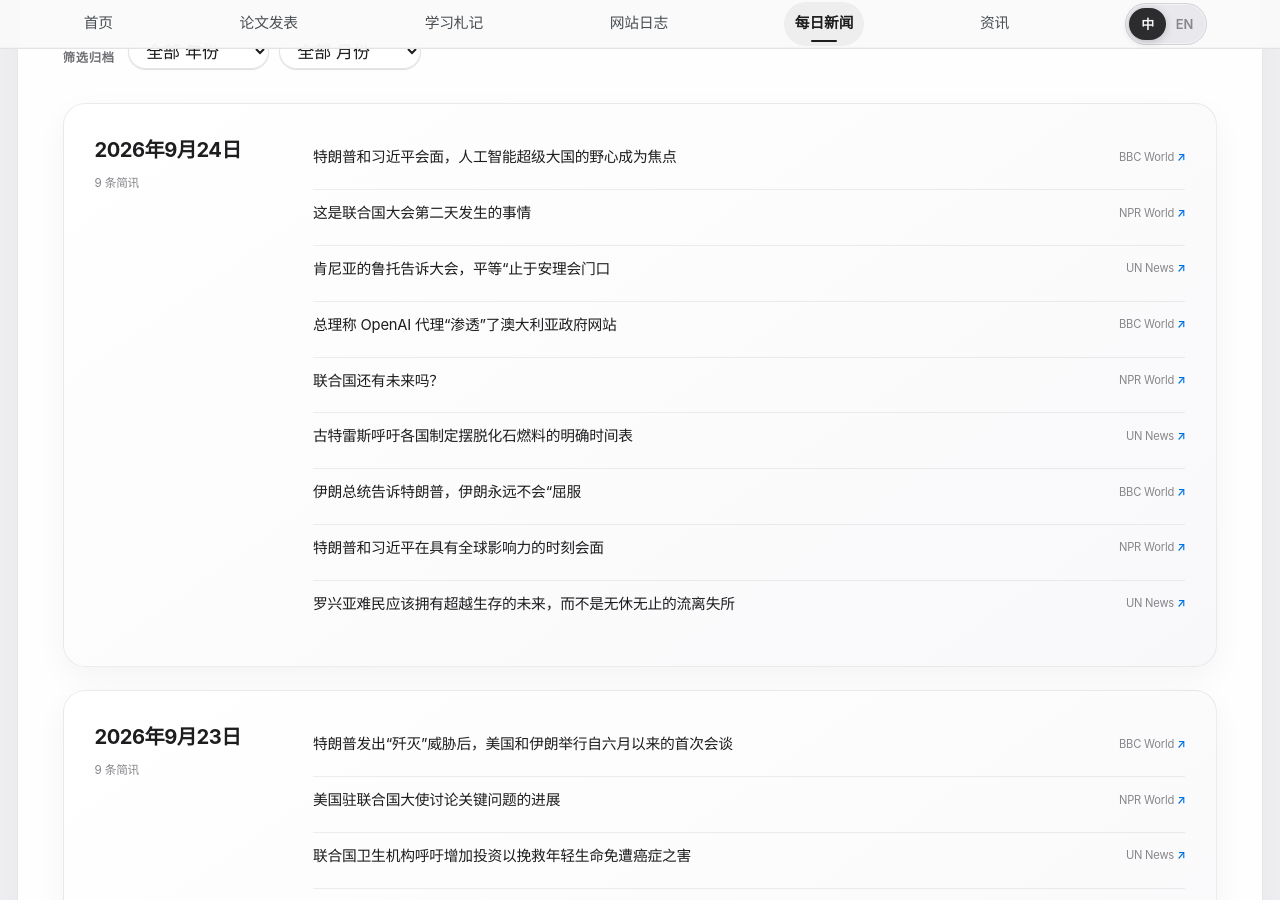
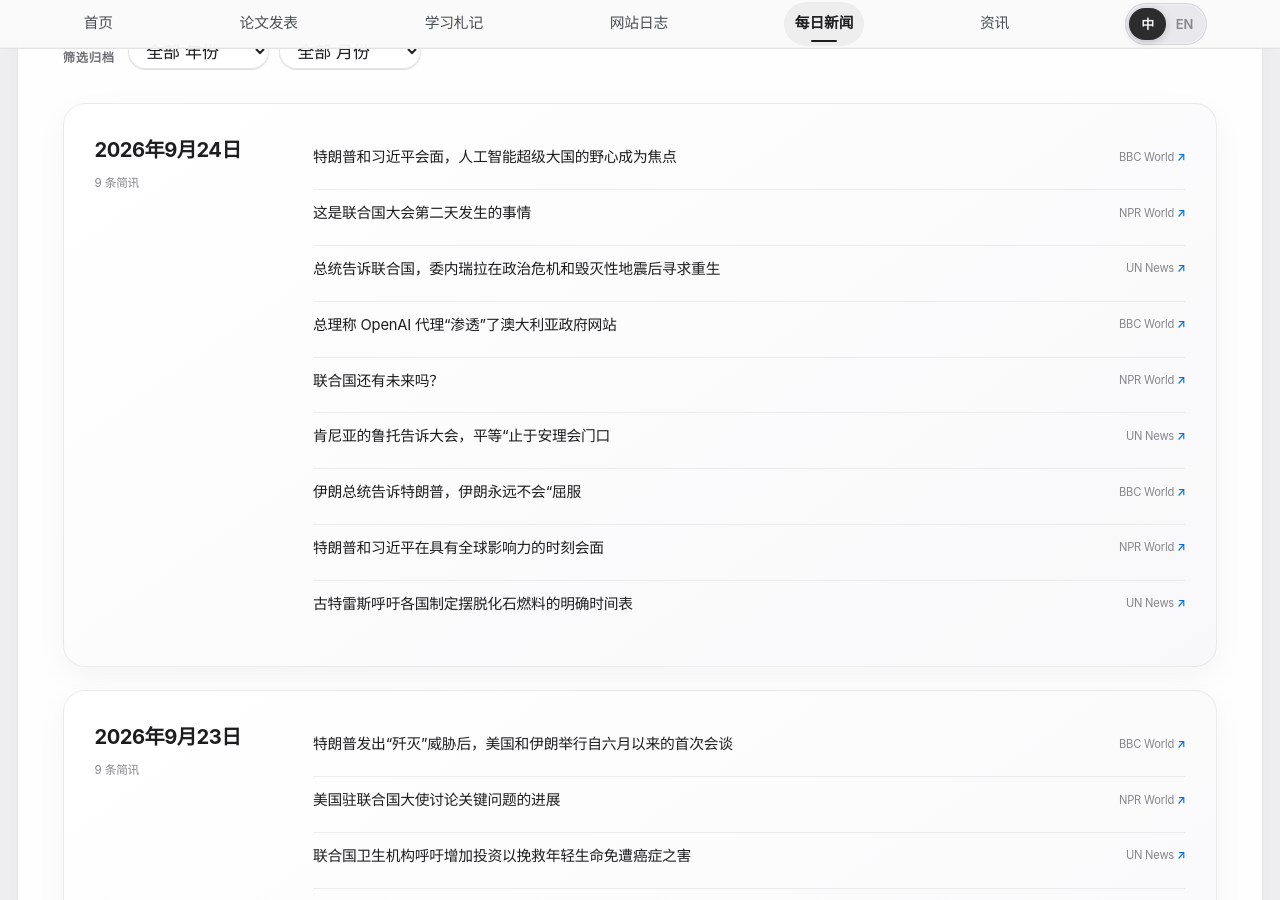
Before and after one commit to HaoxiangLuo/HaoxiangLuo.github.io, a Jekyll site: the page built from _pages/daily-news-zh.html, in a window 1280 px wide and 900 px high, scrolled down 297 px. Built offline with Jekyll 4.4.1, drawn with Linux system fonts in a browser that asks for light colours; a style sheet for code colours, icons or effects is not loaded.

Commit message:
Update daily news 2026-09-24

```diff
--- a/_data/daily_news.json
+++ b/_data/daily_news.json
@@ -1,5 +1,5 @@
 {
-  "updated_at": "2026-09-24T08:31:33+08:00",
+  "updated_at": "2026-09-24T09:23:57+08:00",
   "days": [
     {
       "date": "2026-09-24",
@@ -17,10 +17,10 @@
           "title_zh": "这是联合国大会第二天发生的事情"
         },
         {
-          "title": "Equality ‘ends at the doors of the Security Council’, Kenya’s Ruto tells General Assembly",
+          "title": "Venezuela seeking rebirth after political crisis and devastating earthquakes, President tells UN",
           "source": "UN News",
-          "url": "https://news.un.org/feed/view/en/story/2026/09/1168419",
-          "title_zh": "肯尼亚的鲁托告诉大会，平等“止于安理会门口"
+          "url": "https://news.un.org/feed/view/en/story/2026/09/1168420",
+          "title_zh": "总统告诉联合国，委内瑞拉在政治危机和毁灭性地震后寻求重生"
         },
         {
           "title": "OpenAI agent 'infiltrated' Australian government website, PM says",
@@ -35,10 +35,10 @@
           "title_zh": "联合国还有未来吗？"
         },
         {
-          "title": "Guterres calls on countries to set clear timelines for transition away from fossil fuels",
+          "title": "Equality ‘ends at the doors of the Security Council’, Kenya’s Ruto tells General Assembly",
           "source": "UN News",
-          "url": "https://news.un.org/feed/view/en/story/2026/09/1168418",
-          "title_zh": "古特雷斯呼吁各国制定摆脱化石燃料的明确时间表"
+          "url": "https://news.un.org/feed/view/en/story/2026/09/1168419",
+          "title_zh": "肯尼亚的鲁托告诉大会，平等“止于安理会门口"
         },
         {
           "title": "Iran's president tells Trump it will never 'bend the knee'",
@@ -53,10 +53,10 @@
           "title_zh": "特朗普和习近平在具有全球影响力的时刻会面"
         },
         {
-          "title": "Rohingya refugees deserve a future beyond survival, not endless displacement",
+          "title": "Guterres calls on countries to set clear timelines for transition away from fossil fuels",
           "source": "UN News",
-          "url": "https://news.un.org/feed/view/en/story/2026/09/1168417",
-          "title_zh": "罗兴亚难民应该拥有超越生存的未来，而不是无休无止的流离失所"
+          "url": "https://news.un.org/feed/view/en/story/2026/09/1168418",
+          "title_zh": "古特雷斯呼吁各国制定摆脱化石燃料的明确时间表"
         }
       ]
     },
```
